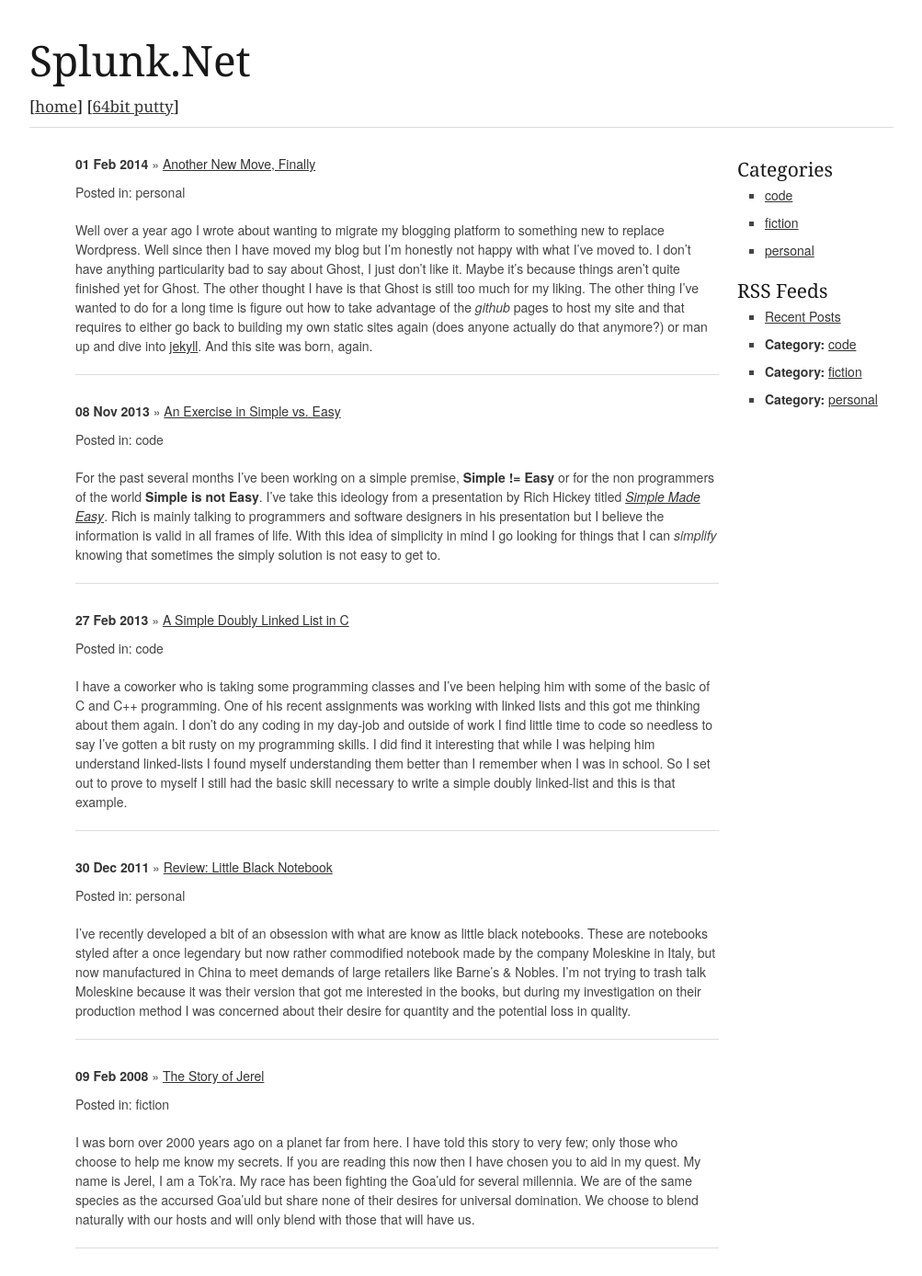
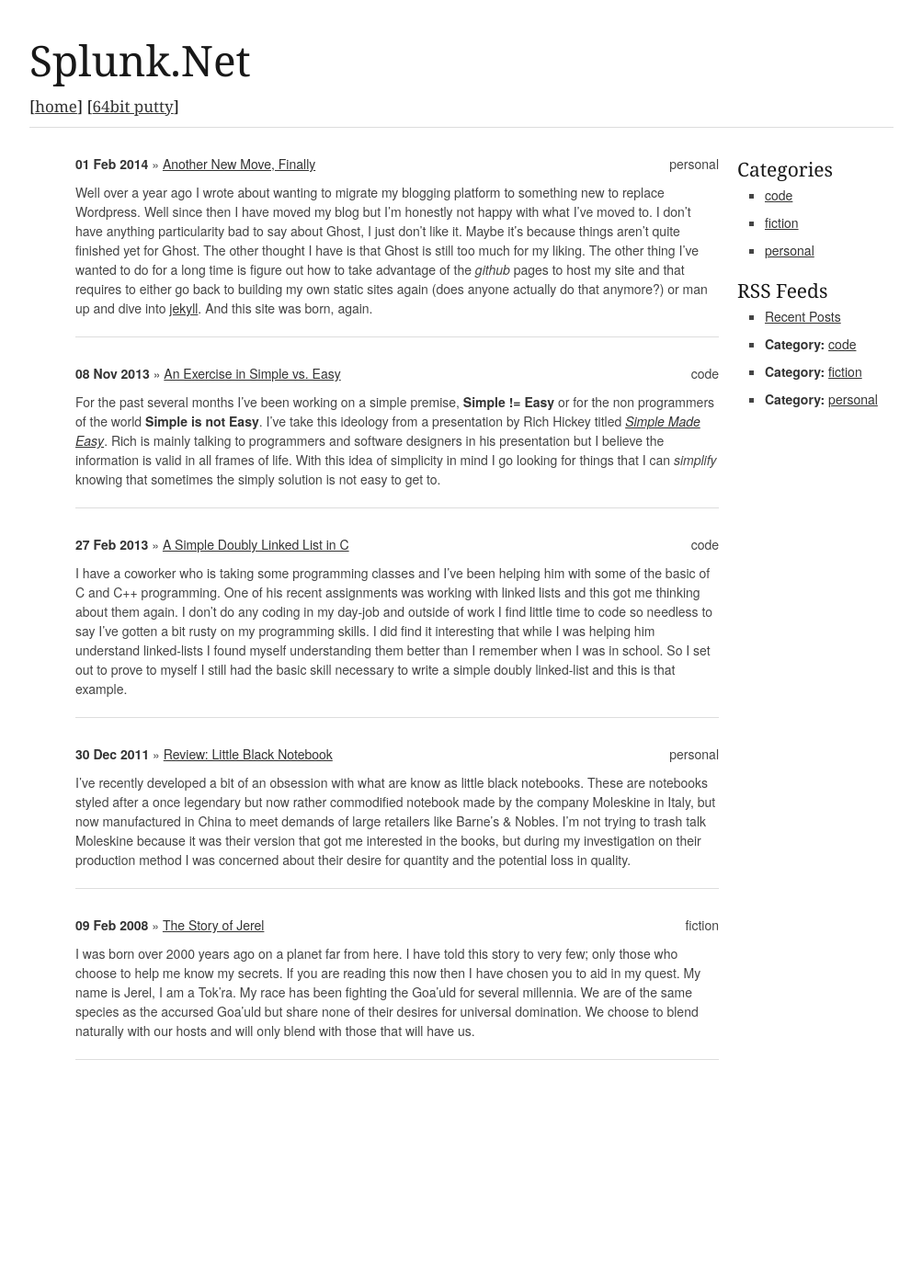
Before and after one commit to taddev/taddev.github.io, a Jekyll site: the page built from index.html, in a window 1280 px wide. Shown: the whole page at 92% size, without its empty margins (138-1141 px from the left). Built offline with Jekyll 4.4.1, drawn with Linux system fonts in a browser that asks for light colours; comment, search, counter and statistics services are not loaded; after the commit the page ends 1183 px from its top, so only the background shows below that.

Commit message:
so formating

```diff
--- a/index.html
+++ b/index.html
@@ -6,8 +6,7 @@ title: Splunk.Net
 <div id="home">
   <ul class="posts">
     {% for post in site.posts %}
-      <li><strong>{{ post.date | date_to_string }}</strong> &raquo; <a href="{{ post.url }}">{{ post.title }}</a></li>
-      <p>Posted in: {{ post.categories | first }}</p>
+      <li><strong>{{ post.date | date_to_string }}</strong> &raquo; <a href="{{ post.url }}">{{ post.title }}</a> <i style="float: right">{{ post.categories | first }}</i></li>
       {{ post.excerpt }}
       <hr />
     {% endfor %}
```
